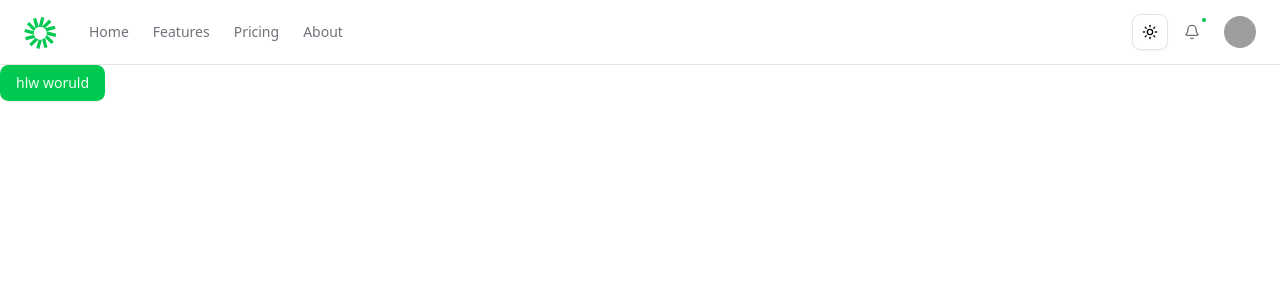
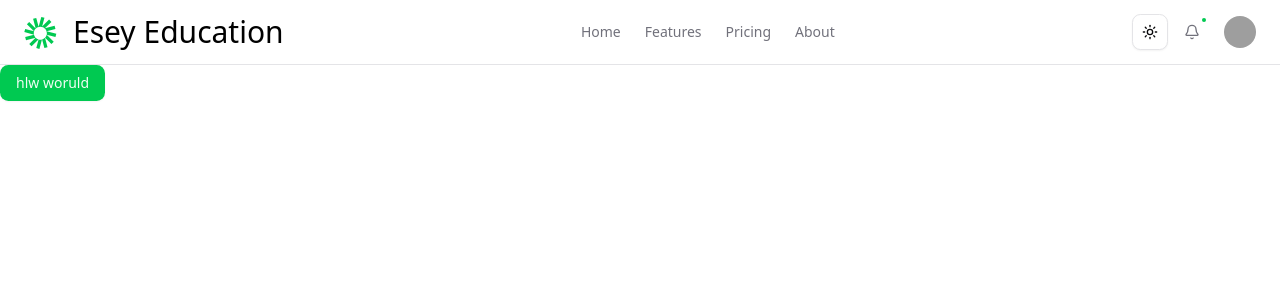
Before and after one commit to Abdulal-Roman09/esey-education, a Next.js app: page / in a window 1280 px wide. Shown: the top 300 px of the page. Built offline with nearby package versions, Linux system fonts and the light colour scheme; grey boxes are pictures that could not be loaded.

Commit message:
add some chnge in nvaber

```diff
--- a/src/components/Navber.jsx
+++ b/src/components/Navber.jsx
@@ -15,6 +15,7 @@ import {
   PopoverTrigger,
 } from "@/components/ui/popover";
 import { ThemeToggler } from "./ThemeToggler";
+import Link from "next/link";
 
 // Navigation links array to be used in both desktop and mobile menus
 const navigationLinks = [
@@ -81,10 +82,14 @@ export default function Navber() {
           </Popover>
           {/* Main nav */}
           <div className="flex items-center gap-6">
-            <a href="#" className="text-primary hover:text-primary/90">
+            <Link href="#" className="text-primary hover:text-primary/90 flex items-center gap-4">
               <Logo />
-            </a>
-            {/* Navigation menu */}
+             <span className="text-black text-3xl hidden sm:block"> Esey Education</span>
+            </Link>
+          </div>
+        </div>
+        <div>
+          {/*Center Navigation menu */}
           <NavigationMenu className="max-md:hidden">
             <NavigationMenuList className="gap-2">
               {navigationLinks.map((link, index) => (
@@ -99,7 +104,6 @@ export default function Navber() {
               ))}
             </NavigationMenuList>
           </NavigationMenu>
-          </div>
         </div>
         {/* Right side */}
         <div className="flex items-center gap-4">
--- a/src/components/logo.jsx
+++ b/src/components/logo.jsx
@@ -1,14 +1,15 @@
 export default function Logo() {
   return (
-    <svg
-      xmlns="http://www.w3.org/2000/svg"
-      width="33"
-      height="33"
-      fill="currentColor">
-      <path
-        d="M20.46 1.766 17.303.923l-2.66 9.896-2.403-8.934-3.157.843 2.595 9.652-6.464-6.442-2.311 2.304 7.09 7.066-8.83-2.358-.846 3.146 9.648 2.577a6.516 6.516 0 0 1-.169-1.478c0-3.598 2.927-6.515 6.537-6.515s6.537 2.917 6.537 6.515c0 .505-.057.997-.167 1.468l8.768 2.342.846-3.147-9.686-2.586 8.83-2.358-.845-3.147-9.686 2.587 6.464-6.442-2.311-2.304-6.992 6.969 2.369-8.81Z" />
-      <path
-        d="M22.695 18.7a6.495 6.495 0 0 1-1.626 2.986l6.352 6.33 2.31-2.303-7.036-7.013ZM21.005 21.752a6.538 6.538 0 0 1-2.922 1.722l2.312 8.596 3.157-.843-2.547-9.475ZM17.965 23.505a6.569 6.569 0 0 1-1.632.205 6.566 6.566 0 0 1-1.743-.235l-2.314 8.605 3.157.843 2.532-9.418ZM14.478 23.444a6.54 6.54 0 0 1-2.87-1.747l-6.367 6.346 2.31 2.303 6.927-6.902ZM11.555 21.64a6.492 6.492 0 0 1-1.585-2.948L1.173 21.04l.846 3.146 9.536-2.546Z" />
-    </svg>
+    <div>
+      <svg
+        xmlns="http://www.w3.org/2000/svg"
+        width="33"
+        height="33"
+        fill="currentColor"
+      >
+        <path d="M20.46 1.766 17.303.923l-2.66 9.896-2.403-8.934-3.157.843 2.595 9.652-6.464-6.442-2.311 2.304 7.09 7.066-8.83-2.358-.846 3.146 9.648 2.577a6.516 6.516 0 0 1-.169-1.478c0-3.598 2.927-6.515 6.537-6.515s6.537 2.917 6.537 6.515c0 .505-.057.997-.167 1.468l8.768 2.342.846-3.147-9.686-2.586 8.83-2.358-.845-3.147-9.686 2.587 6.464-6.442-2.311-2.304-6.992 6.969 2.369-8.81Z" />
+        <path d="M22.695 18.7a6.495 6.495 0 0 1-1.626 2.986l6.352 6.33 2.31-2.303-7.036-7.013ZM21.005 21.752a6.538 6.538 0 0 1-2.922 1.722l2.312 8.596 3.157-.843-2.547-9.475ZM17.965 23.505a6.569 6.569 0 0 1-1.632.205 6.566 6.566 0 0 1-1.743-.235l-2.314 8.605 3.157.843 2.532-9.418ZM14.478 23.444a6.54 6.54 0 0 1-2.87-1.747l-6.367 6.346 2.31 2.303 6.927-6.902ZM11.555 21.64a6.492 6.492 0 0 1-1.585-2.948L1.173 21.04l.846 3.146 9.536-2.546Z" />
+      </svg>
+    </div>
   );
 }
```
Lines whose indentation alone changed are shown as unchanged.
